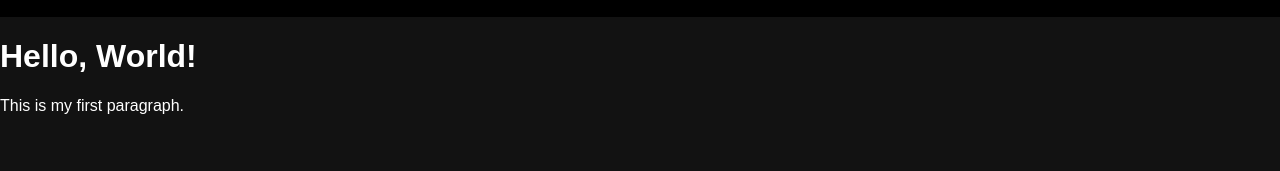
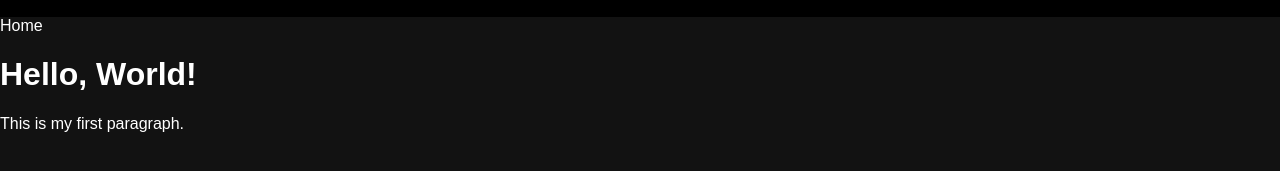
Before and after one commit to EPICLASH9/eleverseworld, a plain HTML site: page index.html in a window 1280 px wide. Shown: the part 41-212 px from the top of the page. Drawn offline with Linux system fonts and the light colour scheme.

Commit message:
Update index.html

```diff
--- a/index.html
+++ b/index.html
@@ -10,6 +10,11 @@
     <div class="logo-bar">
         <img src="images/logo.png" alt="Game Logo" class="logo">
     </div>
+
+    <div class="nav-bar"
+        <a href="index.html">Home</a>
+    </div>
+
     <h1>Hello, World!</h1>
     <p>This is my first paragraph.</p>
 </body>
```
